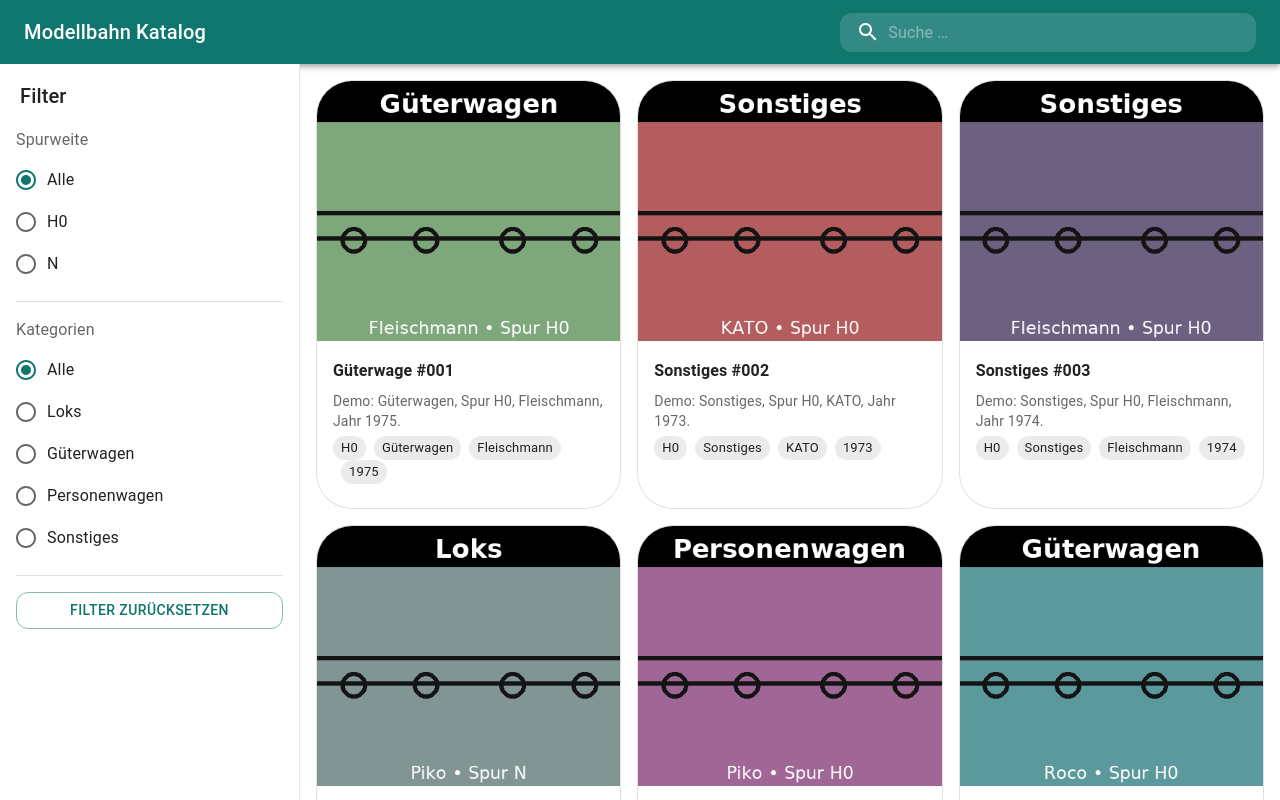
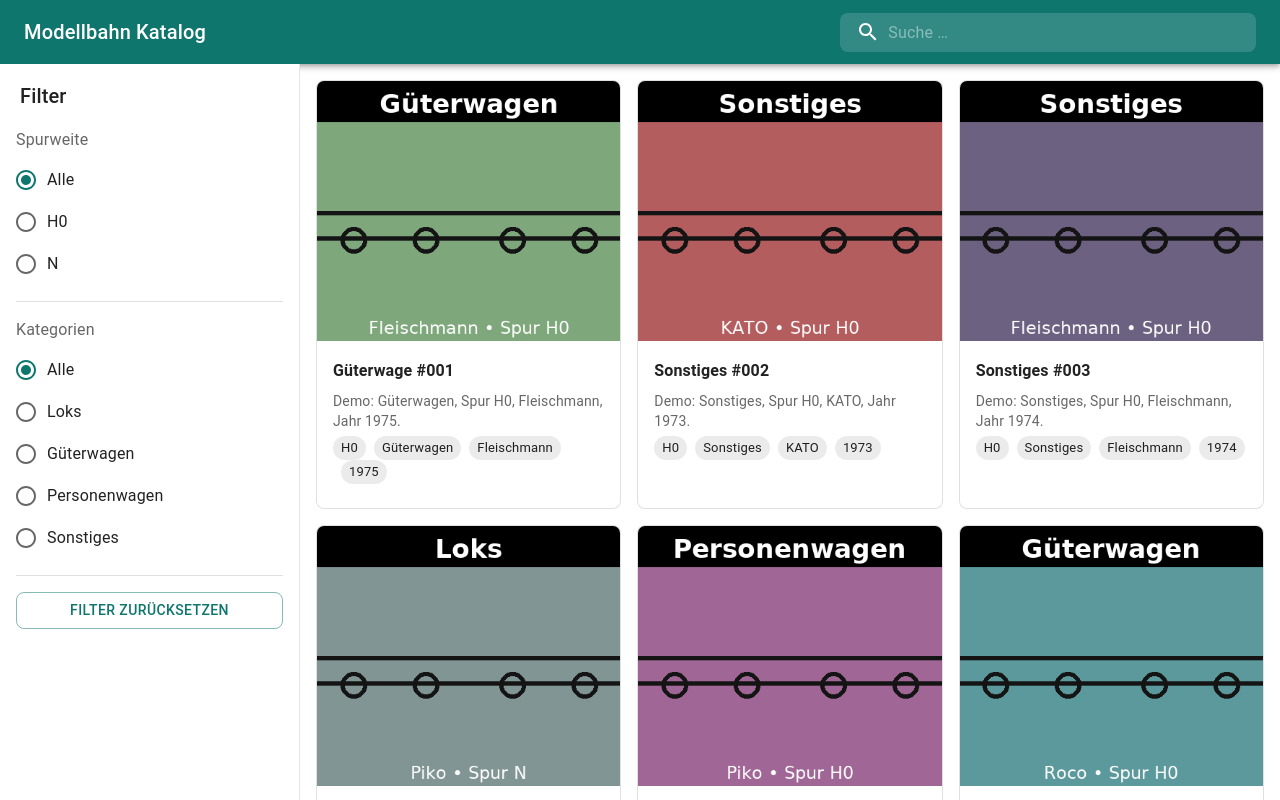
Before and after one commit to thebuoyant/modelbahn-katalog, a Next.js app: page / in a window 1280 px wide. Built offline with nearby package versions, Linux system fonts and the light colour scheme.

Commit message:
MK2-Minor layout adjustments

```diff
--- a/src/components/Gallery.tsx
+++ b/src/components/Gallery.tsx
@@ -42,17 +42,15 @@ export default function Gallery() {
             key={item.id}
             variant="outlined"
             sx={{
-              overflow: "hidden", // damit das Bild oben abgerundet ist
-              borderRadius: 3, // schöne Rundung
+              overflow: "hidden", // verwendet jetzt den globalen 8px-Radius
             }}
           >
             <CardMedia
               component="img"
-              // Größeres Bild & gezieltes Cropping, um den schwarzen Balken oben auszublenden
               height="260"
               sx={{
                 objectFit: "cover",
-                objectPosition: "center 65%", // Fokus leicht nach unten -> top-Balken wird abgeschnitten
+                objectPosition: "center 65%",
               }}
               image={item.image}
               alt={item.title}
--- a/src/components/Providers.tsx
+++ b/src/components/Providers.tsx
@@ -1,15 +1,14 @@
-
-'use client';
-import * as React from 'react';
-import { ThemeProvider, createTheme, CssBaseline } from '@mui/material';
+"use client";
+import * as React from "react";
+import { ThemeProvider, createTheme, CssBaseline } from "@mui/material";
 
 const theme = createTheme({
   palette: {
-    mode: 'light',
-    primary: { main: '#0f766e' },
-    secondary: { main: '#7c3aed' }
+    mode: "light",
+    primary: { main: "#0f766e" },
+    secondary: { main: "#7c3aed" },
   },
-  shape: { borderRadius: 12 }
+  shape: { borderRadius: 8 }, // << dezenter globaler Radius
 });
 
 export default function Providers({ children }: { children: React.ReactNode }) {
```
